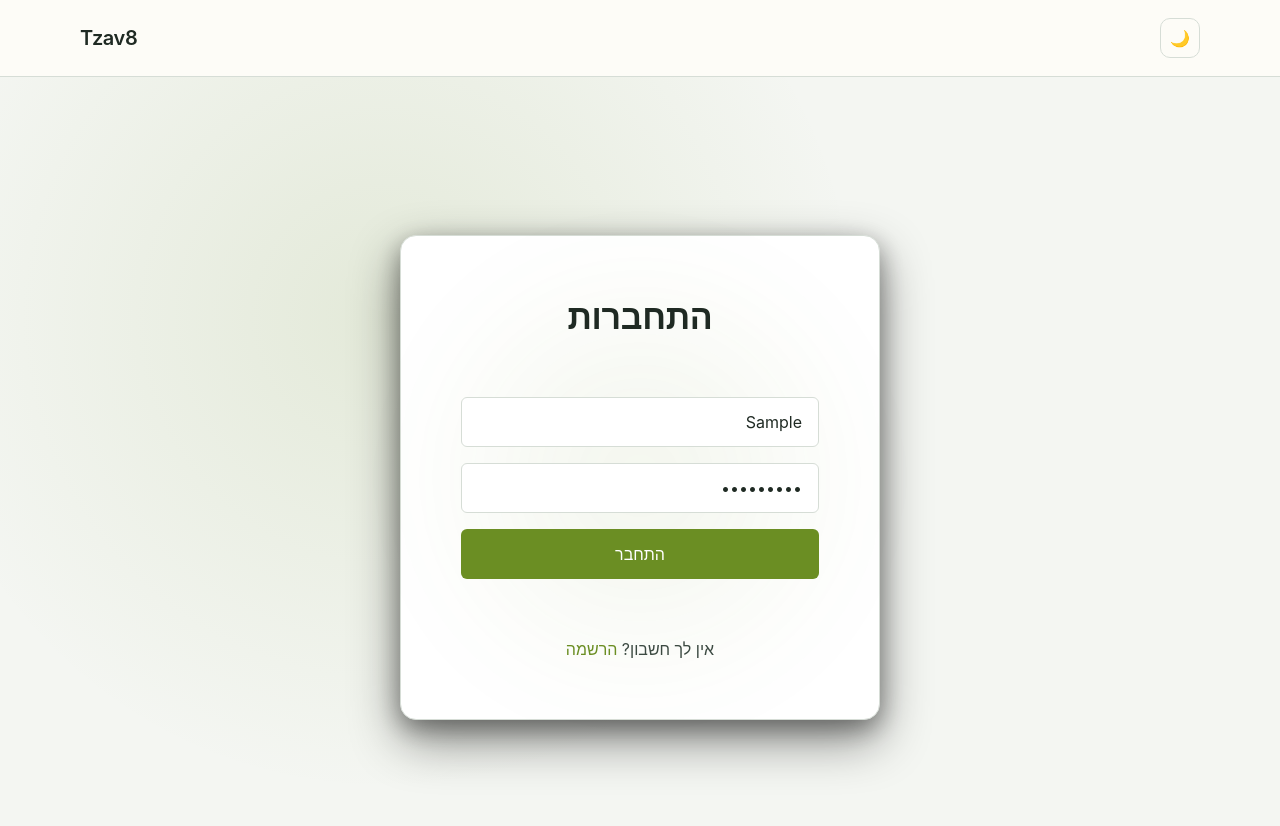
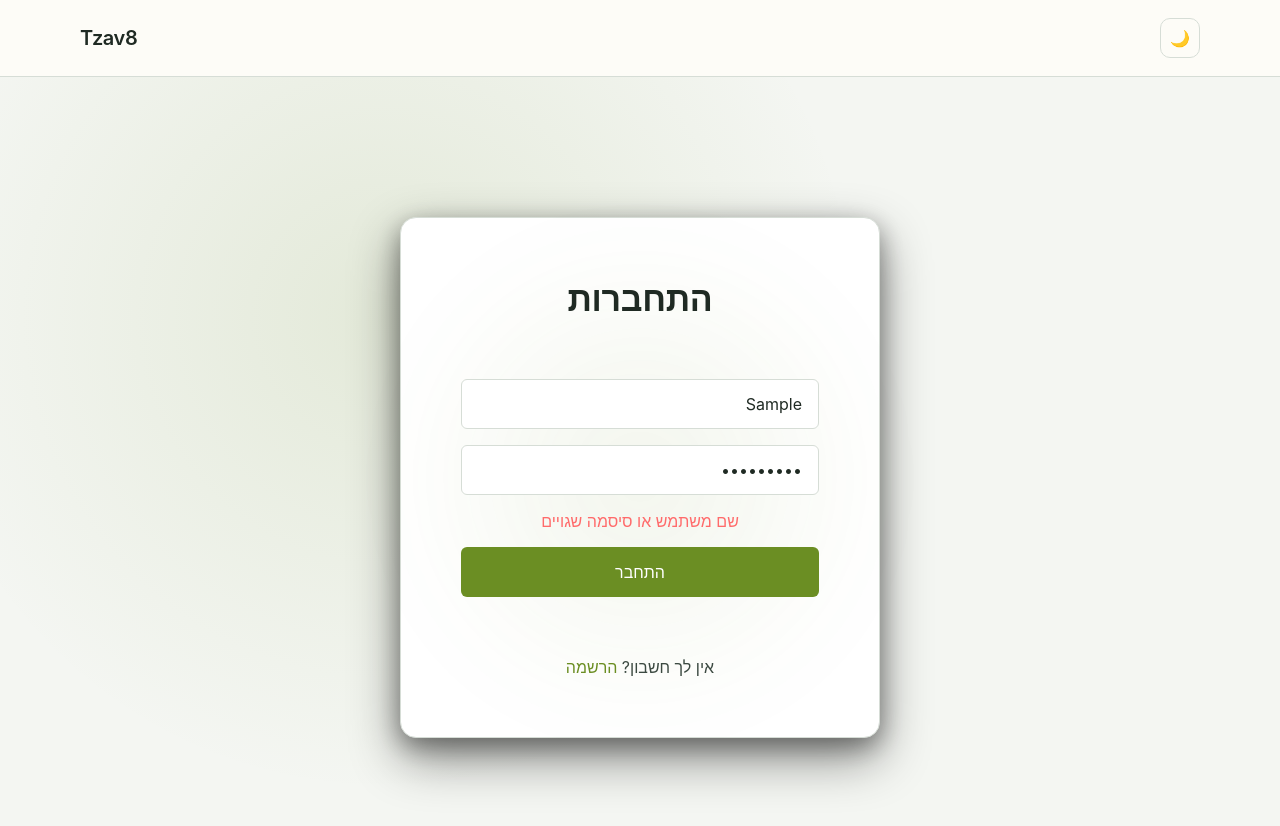
Before and after one commit to dorlevi7/tzav8, a React (Vite) app in the folder client/: page /login in a window 1280 px wide. Both pictures are taken after typing "Sample", "Sample123" into the empty fields and a click on the button "התחבר". Shown: the top 826 px of the page. Built offline with nearby package versions, Linux system fonts and the light colour scheme; no server answers.

Commit message:
fix login API URL using VITE_API_URL

```diff
--- a/client/src/pages/Login.jsx
+++ b/client/src/pages/Login.jsx
@@ -1,17 +1,24 @@
 import { useNavigate } from "react-router-dom";
+import { useState } from "react";
 import AuthCard from "../components/AuthCard";
 
 function Login() {
   const navigate = useNavigate();
 
+  const API_URL = import.meta.env.VITE_API_URL;
+
+  const [error, setError] = useState("");
+
   const handleSubmit = async (e) => {
     e.preventDefault();
+
+    setError("");
 
     const username = e.target.username.value;
     const password = e.target.password.value;
 
     try {
-      const response = await fetch("http://localhost:5000/api/auth/login", {
+      const response = await fetch(`${API_URL}/api/auth/login`, {
         method: "POST",
         headers: {
           "Content-Type": "application/json",
@@ -24,19 +31,25 @@ function Login() {
 
       const data = await response.json();
 
+      if (!response.ok) {
+        throw new Error(data.error || "Login failed");
+      }
+
       console.log("Login success:", data);
 
-      // שמירת המשתמש ב-localStorage
+      // Save user in localStorage
       localStorage.setItem("user", JSON.stringify(data));
 
-      // מעבר למסך הבית
+      // Navigate to home page
       navigate("/home");
     } catch (err) {
       console.error("Login error:", err);
+      setError("שם משתמש או סיסמה שגויים");
     }
   };
 
   return (
+    <>
       <AuthCard
         title="התחברות"
         buttonText="התחבר"
@@ -45,10 +58,15 @@ function Login() {
         footerLinkTo="/signup"
         onSubmit={handleSubmit}
       >
-      <input type="text" name="username" placeholder="שם משתמש" />
+        <input type="text" name="username" placeholder="שם משתמש" required />
 
-      <input type="password" name="password" placeholder="סיסמה" />
+        <input type="password" name="password" placeholder="סיסמה" required />
+
+        {error && (
+          <p style={{ color: "#ff6b6b", textAlign: "center" }}>{error}</p>
+        )}
       </AuthCard>
+    </>
   );
 }
 
```
Lines whose indentation alone changed are shown as unchanged.
